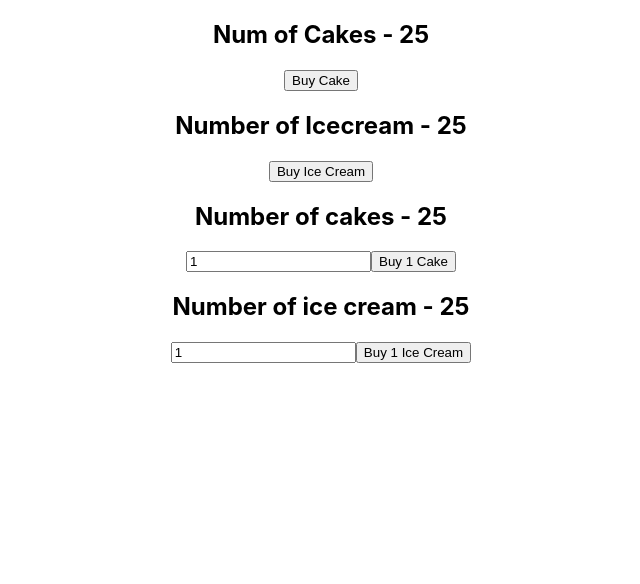
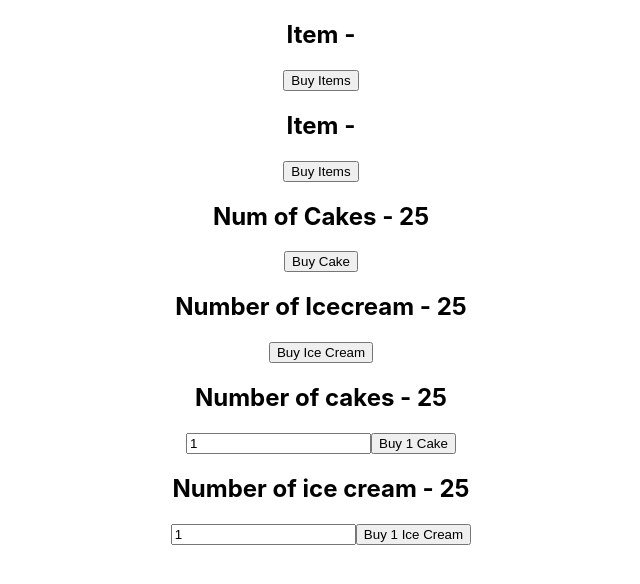
Before and after one commit to Bfirdevs/Redux-Demo, a React (Create React App) app in the folder react-redux-demo/: page / in a window 1280 px wide. Shown: the top 584 px of the page, without its empty margins (319-959 px from the left). Built offline with nearby package versions, Linux system fonts and the light colour scheme.

Commit message:
working with props

```diff
--- a/react-redux-demo/src/App.js
+++ b/react-redux-demo/src/App.js
@@ -7,14 +7,15 @@
 import HooksCakeContainer from './Components/HooksCakeContainer';
 import HoooksIceCreamContainer from './Components/HooksIceCreamContainer'
 import CAkeContainerwithInput from './Components/CAkeContainerwithInput';
-
+import ItemContainer from './Components/itemcontainer'
 import IceCreamContainerwithInput from './Components/IceCreamContainerwithInput';
 
 function App() {
   return (
     <Provider store ={store} >
     <div className="App">
-
+      <ItemContainer cake/>
+      <ItemContainer/>
       <HooksCakeContainer />
       <HoooksIceCreamContainer />
       <CAkeContainerwithInput />
--- /dev/null
+++ b/react-redux-demo/src/Components/itemcontainer.js
@@ -0,0 +1,33 @@
+import React from 'react'
+import  { connect } from 'react-redux'
+import { buyCake, buyIceCream } from '../redux';
+function ItemContainer(props) {
+    return (
+        <div>
+            <h2>Item - {props.item}</h2>
+            <button onClick ={props.buyItem}>Buy Items</button>
+        </div>
+    )
+}
+
+const mapStateToProps = (state, ownProps) => {
+    // passed in a prop from parent component
+    // if cake props passed in then we assign number of cakes
+    const itemState = ownProps.cake
+        ? state.cake.numberOfCakes
+        : state.iceCream.numOfIceCream
+    return {
+        item: itemState
+    }
+}
+const mapDispatchToProps = (dispatch, ownProps) => {
+    const dispatchFunction = ownProps.cake
+    ? () => dispatch(buyCake())
+    : () => dispatch(buyIceCream())
+
+    return{
+        buyItem: dispatchFunction
+    }
+}
+
+export default connect(null, mapDispatchToProps) (ItemContainer)
```
